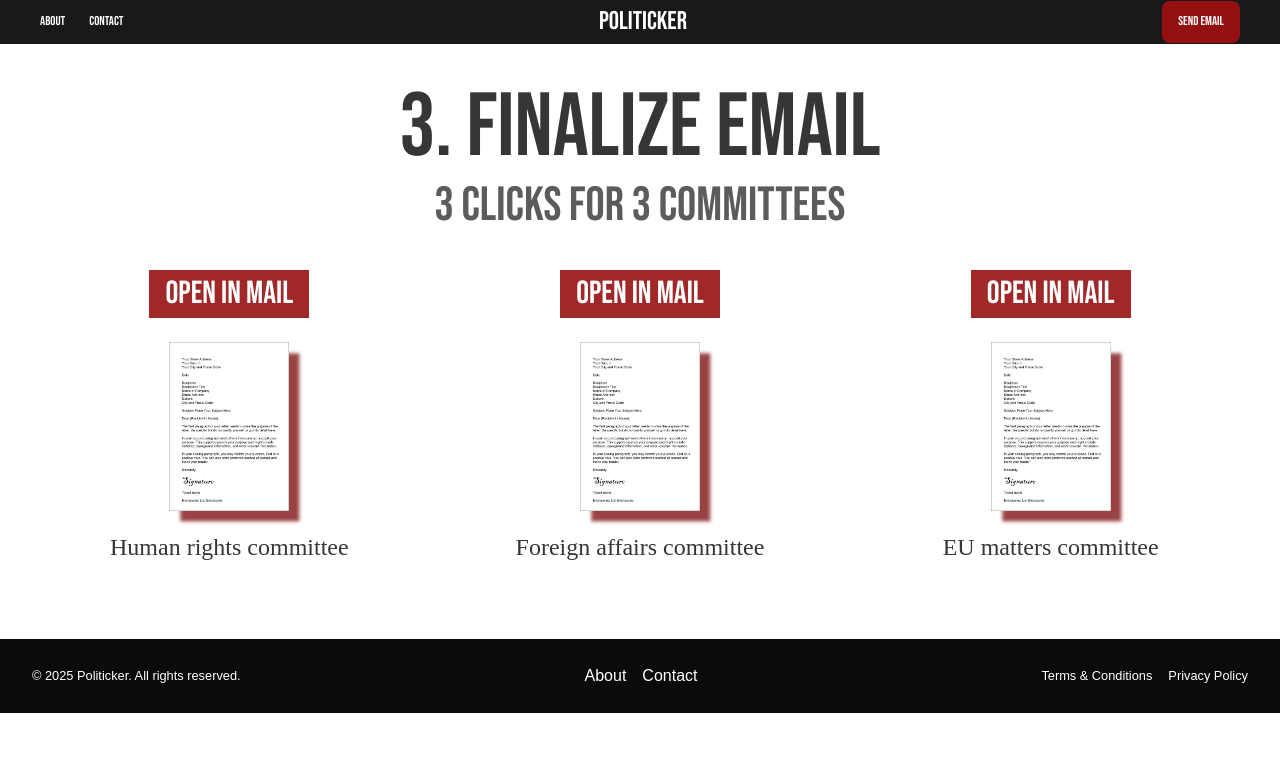
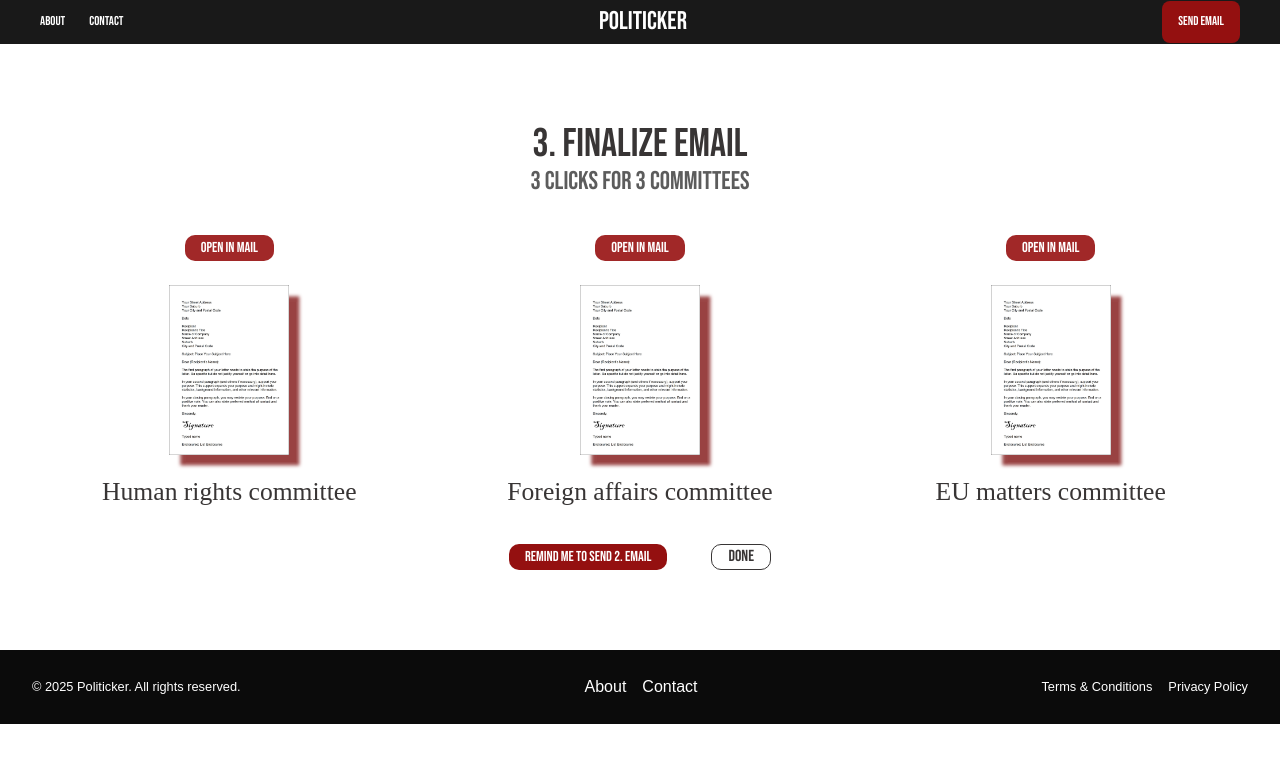
Before and after one commit to NakodMansi/politicker, a Next.js app: page /mail in a window 1280 px wide. Shown: the top 762 px of the page. Built offline with nearby package versions, Linux system fonts and the light colour scheme; a web font is replaced by a local one.

Commit message:
thank you and mail page changes

```diff
--- a/src/app/mail/page.js
+++ b/src/app/mail/page.js
@@ -31,12 +31,17 @@ export default function SendEmail() {
     // Load step from localStorage
     useEffect(() => {
         if (typeof window !== "undefined") {
-
-            const savedStep = localStorage.getItem("emailStep");
-            if (savedStep) setStep(parseInt(savedStep));
+            const savedStep = sessionStorage.getItem("emailStep");
+            if (savedStep) {
+                setStep(parseInt(savedStep)); // restore during same session
+            } else {
+                setStep(1); // new visit → start from 1
+            }
         }
     }, []);
 
+
+    console.log(step)
     function sendEmail(index) {
         const { emails, subject, body } = content[index];
         const formattedBody = body.replace(/\n/g, "%0A");
@@ -52,7 +57,7 @@ export default function SendEmail() {
 
         const nextStep = step + 1;
         setStep(nextStep);
-        localStorage.setItem("emailStep", nextStep);
+        sessionStorage.setItem("emailStep", nextStep);
 
         setTimeout(() => {
             if (nextStep > index) {
@@ -62,7 +67,7 @@ export default function SendEmail() {
     };
 
     const buttonClass = (index) =>
-        `px-4 w-full text-white md:w-fit md:text-[1.4rem] lg:text-[2rem] ${
+        `px-4 w-full text-white text-[clamp(0.9rem,1vw,2rem)] leading-[clamp(1.5rem,2vw,3rem)] rounded-[10px] md:w-fit ${
         step > index + 1 ? "bg-[#266247]" : "bg-[#A12828]"
         }`;
 
@@ -81,24 +86,22 @@ export default function SendEmail() {
     return (
         <>
             <Header />
-            <div className="flex flex-col gap-8 justify-center items-start py-10 px-4 w-full lg:px-8 lg:gap-10">
-
-
-                <header className="flex flex-col gap-2 justify-center items-center self-stretch">
-                    <h1 className="text-[#383535] text-[3.2rem] leading-[3rem] lg:text-[5.6rem] lg:leading-[5.6rem]">
+            <div className="flex flex-col gap-[58px] justify-center items-start py-[80px] px-[30px] w-full bg-[#FFF] lg:px-8 lg:gap-10">
+                <header className="flex flex-col gap-1 justify-center items-center self-stretch">
+                    <h1 className="text-[#383535] text-[clamp(2.5rem,3vw,4rem)] leading-[clamp(2.5rem,3vw,4rem)]">
                         3. Finalize email
                     </h1>
-                    <p className="text-[#5C5C5C] text-[1.8rem] leading-[1.8rem] lg:text-[3rem] lg:leading-[3rem]">
+                    <p className="text-[#5C5C5C] text-[clamp(1.2rem,2vw,3rem)] leading-[clamp(1.7rem,2vw,3rem)]">
                         3 clicks for 3 committees
                     </p>
                 </header>
 
-                <div className="flex flex-col gap-5 items-start justify-between md:flex-row w-full lg:gap-4">
+                <div className="flex flex-col gap-5 items-start md:flex-row w-full lg:gap-4">
                     {committees.map((committee, index) => (
-                    <div key={index} className="flex items-center justify-between gap-11 px-4 self-stretch md:w-full md:p-0">
-                        <div className="flex flex-col gap-4 justify-center items-center w-[150px] md:w-full md:flex-col-reverse lg:gap-6">
+                    <div key={index} className="flex items-center justify-center gap-11 px-6 self-stretch md:w-full md:p-0">
+                        <div className="flex flex-col gap-2 justify-center items-center w-full md:flex-col-reverse lg:gap-6">
                             <p
-                            className="text-[#383535] leading-[1.1rem] lg:text-[1.5rem] lg:leading-[1.5rem] md:text-center"
+                                className="text-[#383535] text-[clamp(1.2rem,2vw,3rem)] leading-[clamp(1.2rem,2vw,3rem)] md:text-center"
                                 style={{ fontFamily: screenSize > 769 ? "palanquin" : "inherit" }}
                             >
                                 {committee}
@@ -134,9 +137,14 @@ export default function SendEmail() {
                     ))}
                 </div>
 
+                <div className="flex justify-center items-center gap-[44px] w-full">
+                    <a href="/#section4">
+                        <button className={buttonClass(4)} style={{backgroundColor: "#941010"}}>remind me to send 2. email</button>
+                    </a>
                     <Link href="/thankYou">
-                    <button className={`w-[150px] ml-4 text-white md:hidden ${step>3?"bg-[#266247]":"bg-[#888] "}`}>Done</button>
+                        <button className={`px-4 border border-[#383535] rounded-[10px] text-[#383535]`}>Done</button>
                     </Link>
+                </div>
             </div>
             <Suspense fallback={<div>Loading...</div>}>
                 <MailComponent />
--- a/src/app/thankYou/page.js
+++ b/src/app/thankYou/page.js
@@ -19,7 +19,7 @@ export default function ThankYou() {
                     alt="thank you"
                     className="md:w-[250px] lg:w-[290px]"
                 />
-                <p className="text-[#EDEDED] text-[2rem] leading-[2rem] font-oswald md:text-[2.2rem] md:leading-[2.5rem] md:font-bold lg:text-[2.6rem] lg:leading-[3.3rem]">
+                <p className="text-[#EDEDED] text-[clamp(2rem,3vw,4rem)] leading-[clamp(2.7rem,3vw,4rem)] font-oswald md:font-bold">
                     THANK YOU
                 </p>
             </div>
--- a/src/componentsPages/PrepareEmail.jsx
+++ b/src/componentsPages/PrepareEmail.jsx
@@ -39,7 +39,7 @@ export default function PrepareEmail({reference, buttonNumber}) {
     }
 
     return (
-        <div ref={reference} className="flex flex-col gap-[23px] px-4 pb-8 pt-[70px] w-full justify-center items-start md:flex-row md:py-[60px] md:px-8 md:gap-6 lg:gap-8" style={{background: "linear-gradient(180deg, #1E1E1E 27.87%, #5F1717 98.29%)"}}>
+        <div ref={reference} id="section4" className="flex flex-col gap-[23px] px-4 pb-8 pt-[70px] w-full justify-center items-start md:flex-row md:py-[60px] md:px-8 md:gap-6 lg:gap-8" style={{background: "linear-gradient(180deg, #1E1E1E 27.87%, #5F1717 98.29%)"}}>
             <div className="flex flex-col-reverse gap-[23px] w-full justify-center items-start self-stretch md:gap-6 lg:gap-8 lg:w-[66%]">
                 <div
                     style={{backgroundImage: `url(${ReadyImage.src})`, backgroundSize: "cover", backgroundPosition: "center"}}
--- a/src/componentsPages/ReadySection.jsx
+++ b/src/componentsPages/ReadySection.jsx
@@ -18,13 +18,13 @@ export default function ReadySection() {
     return (
         <div className="md:flex md:items-center md:justify-between md:self-stretch md:py-[60px] md:px-8 lg:px-[100px]" style={{background: "linear-gradient(180deg, #1E1E1E 27.87%, #5F1717 98.29%)"}}>
             <div className="flex flex-col items-center text-center gap-7 self-stretch py-[50px] px-4 md:p-0 md:justify-between md:text-left lg:justify-center lg:gap-[100px]">
-                <p className="self-stretch text-[#FFF] text-[3.7rem] leading-[3.7rem] md:text-[5rem] md:leading-[4.5rem] md:text-left lg:text-[6.5rem] lg:leading-[6.5rem]">
+                <p className="self-stretch text-[#FFF] text-[clamp(4.3rem,5vw,6rem)] leading-[clamp(4.3rem,5vw,6rem)] px-5 md:text-left">
                     {screenSize > 1023 ? "App coming soon..." : "App coming out soon..."}
                 </p>
 
                 <Image src={phoneImg} width={200} height={10} alt="phone image" className="md:hidden" />
 
-                <p className="text-[3.5rem] leading-[3.5rem] md:text-[3.9rem] md:leading-[4rem] lg:text-[5rem] lg:leading-[5rem] text-[#FFF]">
+                <p className="text-[clamp(4.1rem,5vw,6rem)] leading-[clamp(4.1rem,5vw,6rem)] text-[#FFF]">
                     Stay tuned for
                     <span className="text-[#A12828]"> upcoming</span>
                     <span className="text-[#266247]"> letters</span>
```
Lines whose indentation alone changed are shown as unchanged.
